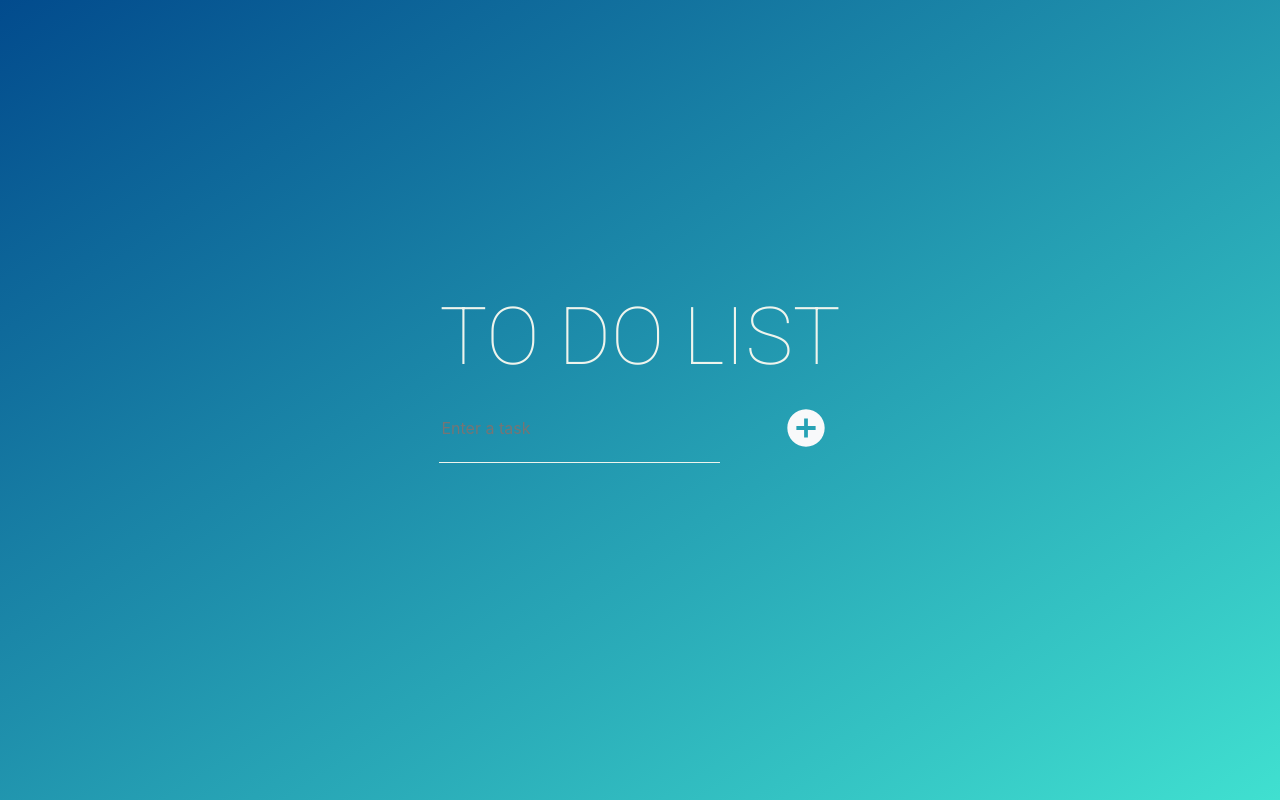
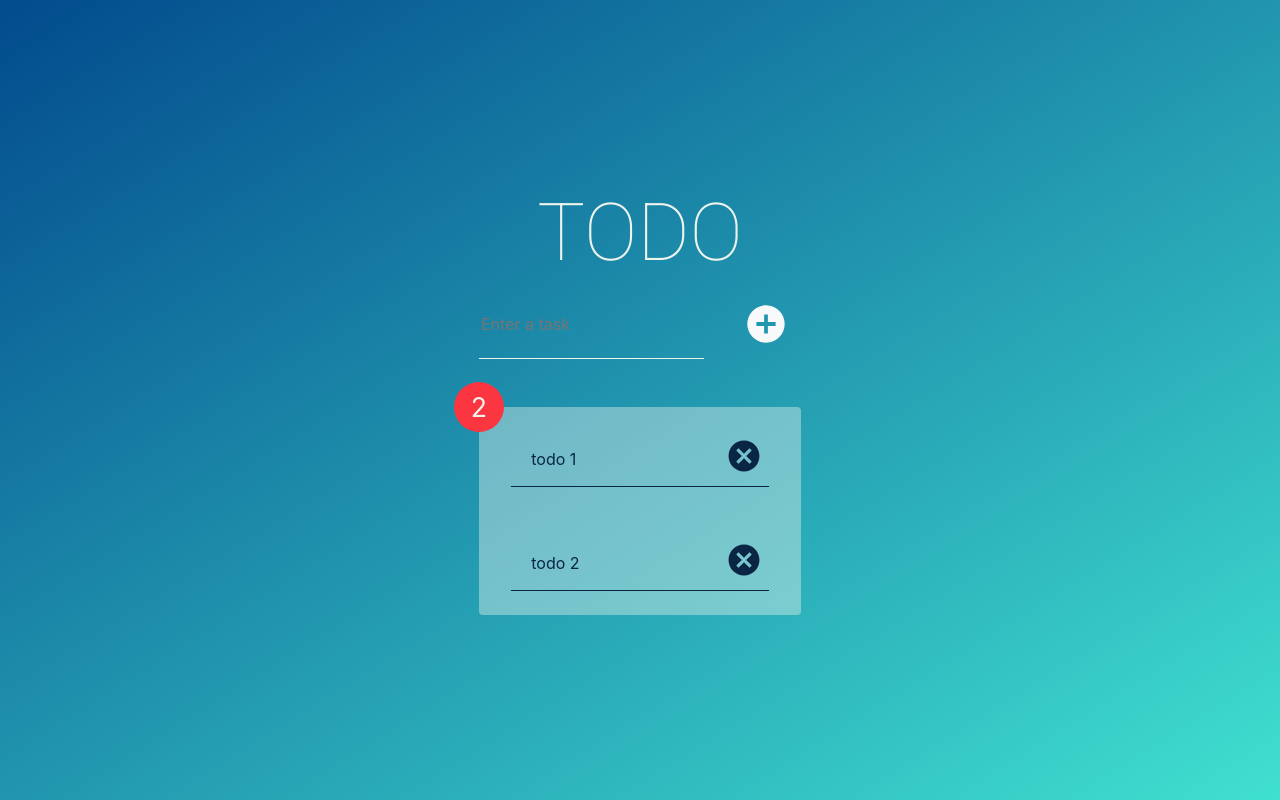
Before and after one commit to clementbouakil/todo-list, a React (Create React App) app: page / in a window 1280 px wide. Built offline with nearby package versions, Linux system fonts and the light colour scheme.

Commit message:
adding setstate

```diff
--- a/src/Components/Task/Task.css
+++ b/src/Components/Task/Task.css
@@ -71,20 +71,24 @@
     border: none;
 }
 
-.task .task-delete {
+.task .task-action {
     background-color: transparent;
     border: none;
     width: 50px;
     height: 50px;
 }
 
-.task-delete ion-icon {
+.task-action ion-icon {
     width: 100%;
     height: 100%;
     color: #0b2545;
 }
 
-.task-delete:hover ion-icon {
+.task-action:hover ion-icon {
     color: #eef4ed;
     transition: 0.3s;
 }
+
+.checked {
+    text-decoration: line-through;
+}
--- a/src/Components/Task/Task.jsx
+++ b/src/Components/Task/Task.jsx
@@ -7,9 +7,17 @@ import "./Task.css";
 const Task = ({ details, onDelete }) => (
     <div className="task">
         <ListGroup.Item>{details.name}</ListGroup.Item>
-        <button className="task-delete" onClick={() => onDelete(details.id)}>
-            <ion-icon name="close-circle"></ion-icon>
-        </button>
+        <div>
+            <button
+                className="task-action"
+                onClick={() => onDelete(details.id)}
+            >
+                <ion-icon name="close-circle"></ion-icon>
+            </button>
+            {/* <button className="task-action" onClick={() => onCheck(details.id)}>
+                <ion-icon name="checkmark"></ion-icon>
+            </button> */}
+        </div>
     </div>
 );
 
--- a/src/Components/Task/TaskForm.jsx
+++ b/src/Components/Task/TaskForm.jsx
@@ -21,7 +21,7 @@ class TaskForm extends Component {
             const name = this.state.item;
             this.props.onTaskAdd({ name, id });
             this.setState({ item: "" });
-            this.setState({ isEmpty: true });
+            this.setState({ isEmpty: !this.state.isEmpty });
         } else {
             this.setState({ isEmpty: false });
         }
--- a/src/Components/Task/TaskGenerate.jsx
+++ b/src/Components/Task/TaskGenerate.jsx
@@ -11,15 +11,24 @@ class TaskGenerate extends Component {
     constructor(props) {
         super(props);
         this.state = {
-            tasks: [],
-            isSuccess: null
+            tasks: [
+                {
+                    id: 1,
+                    name: "todo 1"
+                },
+                {
+                    id: 2,
+                    name: "todo 2"
+                }
+            ],
+            isSuccess: null,
+            isChecked: null
         };
     }
 
     handleDelete = id => {
         const tasks = [...this.state.tasks];
         const index = tasks.findIndex(task => task.id === id);
-        console.log(index)
         tasks.splice(index, 1);
         this.setState({ tasks });
     };
@@ -34,7 +43,7 @@ class TaskGenerate extends Component {
         return (
             <div className="task-generate-container">
                 <div>
-                    <h1 className="task-generate-title">To Do List</h1>
+                    <h1 className="task-generate-title">Todo</h1>
                     <TaskForm onTaskAdd={this.handleAdd} />
                 </div>
                 <ListGroup className="task-list">
```
